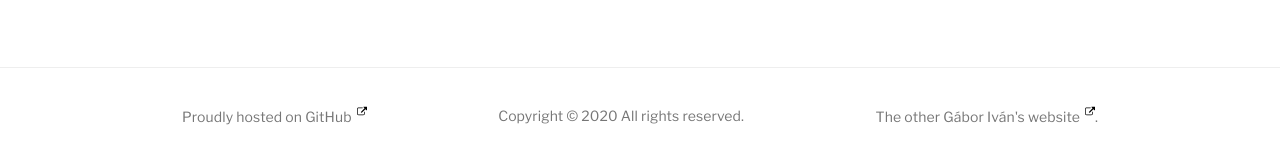
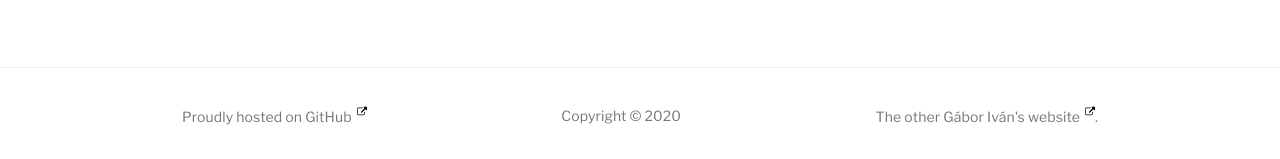
Before and after one commit to Gixx/gaborivan.github.io, a Jekyll site: the page built from src/index.html, in a window 1280 px wide. Shown: the part 1632-1791 px from the top of the page. Built offline with Jekyll 4.4.1, drawn with Linux system fonts in a browser that asks for light colours; a script that is not in the unit is left out.

Commit message:
Fix footer content for small devices

```diff
--- a/docs/contact.html
+++ b/docs/contact.html
@@ -61,7 +61,7 @@
     <meta name="format-detection" content="telephone=no">
     <meta name="apple-mobile-web-app-capable" content="yes">
     <meta name="apple-mobile-web-app-status-bar-style" content="black">
-    <link rel="stylesheet" href="/assets/css/site.css?v=1593688686">
+    <link rel="stylesheet" href="/assets/css/site.css?v=1593688903">
     <script type="application/javascript" src="/assets/js/site.min.js?v=1593686121"></script>
   </head>
   <body class="subpage">
@@ -117,7 +117,7 @@
       <nav class="f-footer__content">
         <ul>
           <li><a href="https://github.com/Gixx/gaborivan.github.io" target="_blank" rel="noopener">Proudly hosted on GitHub</a></li>
-          <li>Copyright © 2020 All rights reserved.</li>
+          <li>Copyright © 2020</li>
           <li>The other Gábor Iván's <a href="http://gaborivan.com" target="_blank" rel="noopener">website</a>.</li>
         </ul>
       </nav>
--- a/docs/cv.html
+++ b/docs/cv.html
@@ -61,7 +61,7 @@
     <meta name="format-detection" content="telephone=no">
     <meta name="apple-mobile-web-app-capable" content="yes">
     <meta name="apple-mobile-web-app-status-bar-style" content="black">
-    <link rel="stylesheet" href="/assets/css/site.css?v=1593688686">
+    <link rel="stylesheet" href="/assets/css/site.css?v=1593688903">
     <script type="application/javascript" src="/assets/js/site.min.js?v=1593686121"></script>
   </head>
   <body class="subpage">
@@ -356,7 +356,7 @@
       <nav class="f-footer__content">
         <ul>
           <li><a href="https://github.com/Gixx/gaborivan.github.io" target="_blank" rel="noopener">Proudly hosted on GitHub</a></li>
-          <li>Copyright © 2020 All rights reserved.</li>
+          <li>Copyright © 2020</li>
           <li>The other Gábor Iván's <a href="http://gaborivan.com" target="_blank" rel="noopener">website</a>.</li>
         </ul>
       </nav>
--- a/docs/feed.xml
+++ b/docs/feed.xml
@@ -1 +1 @@
-<?xml version="1.0" encoding="utf-8"?><feed xmlns="http://www.w3.org/2005/Atom" xml:lang="en"><generator uri="https://jekyllrb.com/" version="3.8.6">Jekyll</generator><link href="http://0.0.0.0:4000/feed.xml" rel="self" type="application/atom+xml" /><link href="http://0.0.0.0:4000/" rel="alternate" type="text/html" hreflang="en" /><updated>2020-07-02T13:21:43+02:00</updated><id>http://0.0.0.0:4000/feed.xml</id><title type="html">Gábor IVÁN</title><subtitle></subtitle><author><name>Gábor Iván</name></author></feed>
+<?xml version="1.0" encoding="utf-8"?><feed xmlns="http://www.w3.org/2005/Atom" xml:lang="en"><generator uri="https://jekyllrb.com/" version="3.8.6">Jekyll</generator><link href="http://0.0.0.0:4000/feed.xml" rel="self" type="application/atom+xml" /><link href="http://0.0.0.0:4000/" rel="alternate" type="text/html" hreflang="en" /><updated>2020-07-02T13:24:23+02:00</updated><id>http://0.0.0.0:4000/feed.xml</id><title type="html">Gábor IVÁN</title><subtitle></subtitle><author><name>Gábor Iván</name></author></feed>
--- a/docs/index.html
+++ b/docs/index.html
@@ -61,7 +61,7 @@
     <meta name="format-detection" content="telephone=no">
     <meta name="apple-mobile-web-app-capable" content="yes">
     <meta name="apple-mobile-web-app-status-bar-style" content="black">
-    <link rel="stylesheet" href="/assets/css/site.css?v=1593688686">
+    <link rel="stylesheet" href="/assets/css/site.css?v=1593688903">
     <script type="application/javascript" src="/assets/js/site.min.js?v=1593686121"></script>
   </head>
   <body class="">
@@ -127,7 +127,7 @@
       <nav class="f-footer__content">
         <ul>
           <li><a href="https://github.com/Gixx/gaborivan.github.io" target="_blank" rel="noopener">Proudly hosted on GitHub</a></li>
-          <li>Copyright © 2020 All rights reserved.</li>
+          <li>Copyright © 2020</li>
           <li>The other Gábor Iván's <a href="http://gaborivan.com" target="_blank" rel="noopener">website</a>.</li>
         </ul>
       </nav>
--- a/docs/long.html
+++ b/docs/long.html
@@ -61,7 +61,7 @@
     <meta name="format-detection" content="telephone=no">
     <meta name="apple-mobile-web-app-capable" content="yes">
     <meta name="apple-mobile-web-app-status-bar-style" content="black">
-    <link rel="stylesheet" href="/assets/css/site.css?v=1593688686">
+    <link rel="stylesheet" href="/assets/css/site.css?v=1593688903">
     <script type="application/javascript" src="/assets/js/site.min.js?v=1593686121"></script>
   </head>
   <body class="subpage">
@@ -108,7 +108,7 @@
       <nav class="f-footer__content">
         <ul>
           <li><a href="https://github.com/Gixx/gaborivan.github.io" target="_blank" rel="noopener">Proudly hosted on GitHub</a></li>
-          <li>Copyright © 2020 All rights reserved.</li>
+          <li>Copyright © 2020</li>
           <li>The other Gábor Iván's <a href="http://gaborivan.com" target="_blank" rel="noopener">website</a>.</li>
         </ul>
       </nav>
--- a/docs/worstpractice.html
+++ b/docs/worstpractice.html
@@ -61,7 +61,7 @@
     <meta name="format-detection" content="telephone=no">
     <meta name="apple-mobile-web-app-capable" content="yes">
     <meta name="apple-mobile-web-app-status-bar-style" content="black">
-    <link rel="stylesheet" href="/assets/css/site.css?v=1593688686">
+    <link rel="stylesheet" href="/assets/css/site.css?v=1593688903">
     <script type="application/javascript" src="/assets/js/site.min.js?v=1593686121"></script>
   </head>
   <body class="subpage">
@@ -112,7 +112,7 @@
       <nav class="f-footer__content">
         <ul>
           <li><a href="https://github.com/Gixx/gaborivan.github.io" target="_blank" rel="noopener">Proudly hosted on GitHub</a></li>
-          <li>Copyright © 2020 All rights reserved.</li>
+          <li>Copyright © 2020</li>
           <li>The other Gábor Iván's <a href="http://gaborivan.com" target="_blank" rel="noopener">website</a>.</li>
         </ul>
       </nav>
--- a/src/_layouts/default.html
+++ b/src/_layouts/default.html
@@ -126,7 +126,7 @@
             <nav class="f-footer__content">
                 <ul>
                     <li><a href="https://github.com/Gixx/gaborivan.github.io" target="_blank" rel="noopener">Proudly hosted on GitHub</a></li>
-                    <li>Copyright © {{ 'now' | date: "%Y" }} All rights reserved.</li>
+                    <li>Copyright © {{ 'now' | date: "%Y" }}</li>
                     <li>The other Gábor Iván's <a href="http://gaborivan.com" target="_blank" rel="noopener">website</a>.</li>
                 </ul>
             </nav>
```
Also changed, not shown: docs/sitemap.xml (+8 -8 lines).
